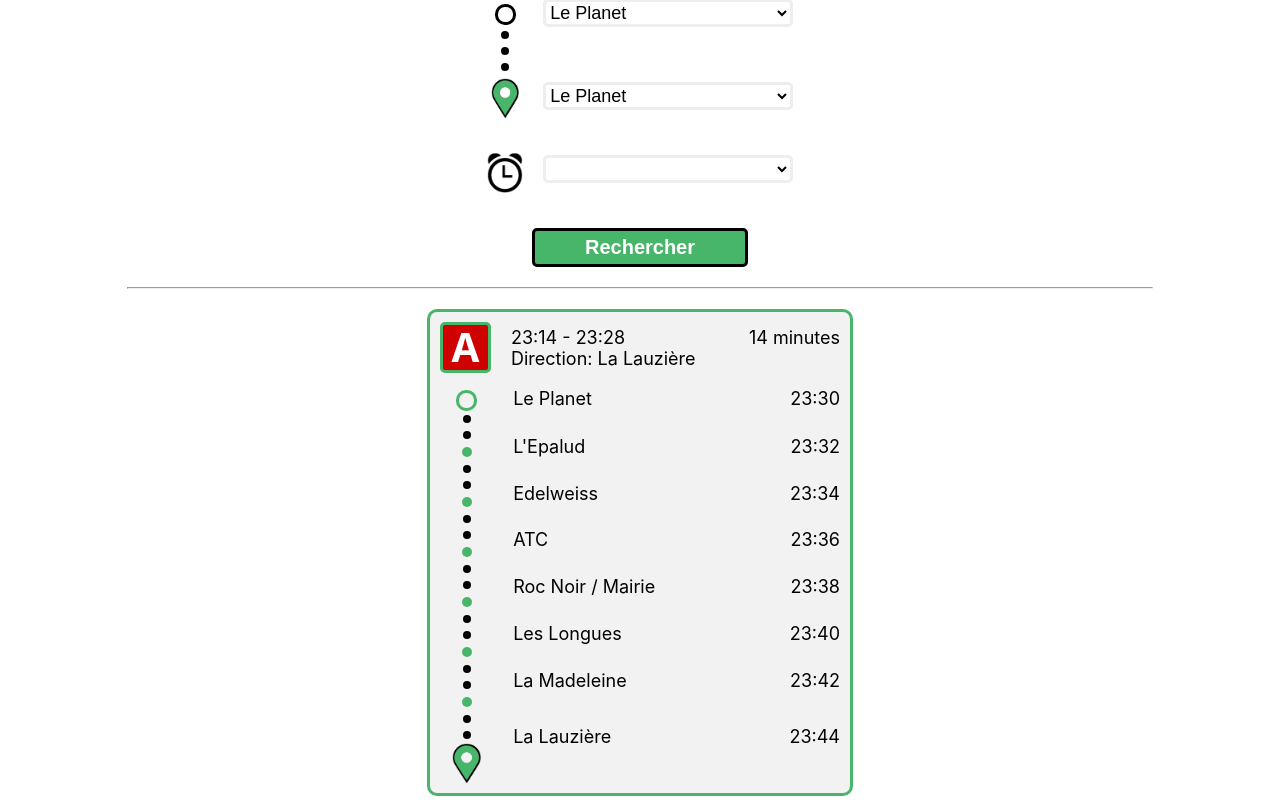
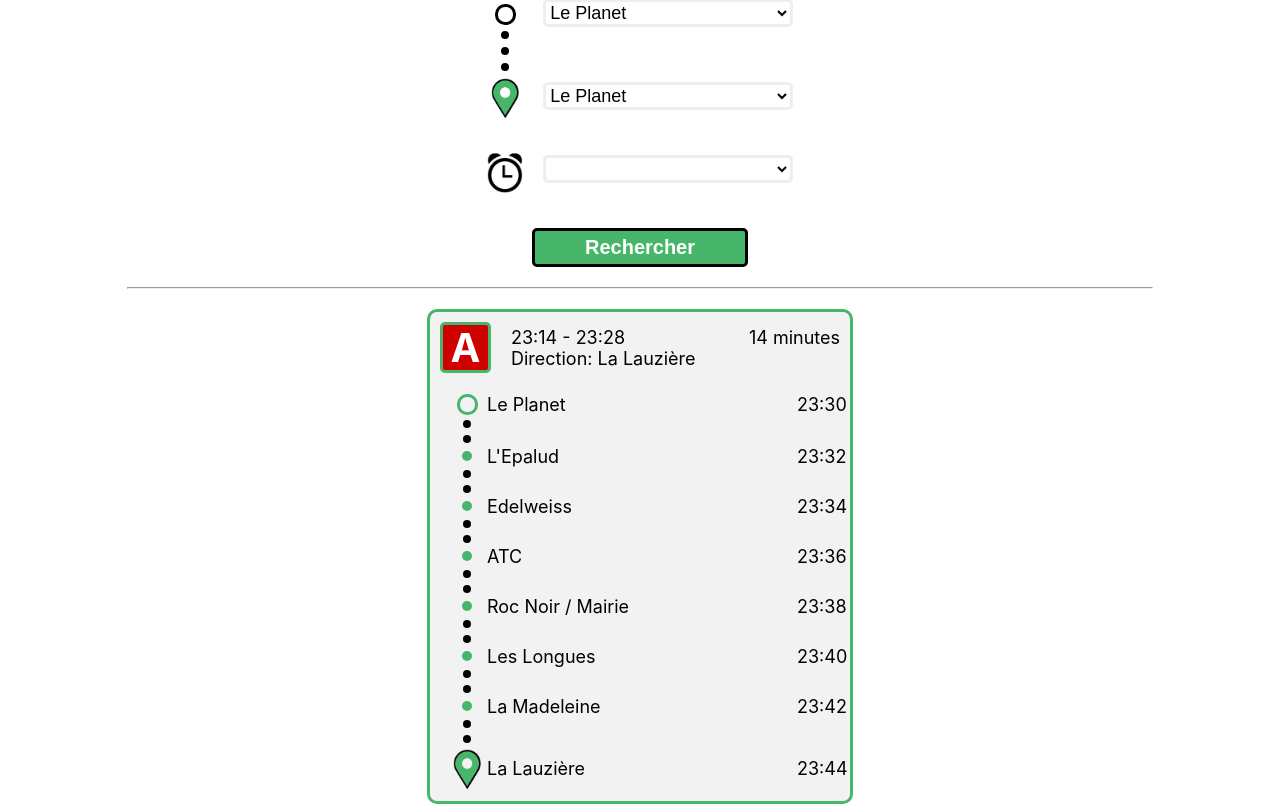
Before and after one commit to QuentinRCR/shuttle-time-display, a React (Create React App) app: page / in a window 1280 px wide. Shown: the part 204-1008 px from the top of the page. Built offline with nearby package versions, Linux system fonts and the light colour scheme.

Commit message:
change the display of the stops from flex to grid to align the text

```diff
--- a/src/components/resultBox.js
+++ b/src/components/resultBox.js
@@ -5,39 +5,39 @@ import React from 'react';
 
 
 
-function resultBox(){
-    const stopDetails=[
+function resultBox() {
+    const stopDetails = [
         {
-            "stop" :"Le Planet",
-            "stopTime":"23:30"
+            "stop": "Le Planet",
+            "stopTime": "23:30"
         },
         {
-            "stop" :"L'Epalud",
-            "stopTime":"23:32"
+            "stop": "L'Epalud",
+            "stopTime": "23:32"
         },
         {
-            "stop" :"Edelweiss",
-            "stopTime":"23:34"
+            "stop": "Edelweiss",
+            "stopTime": "23:34"
         },
         {
-            "stop" :"ATC",
-            "stopTime":"23:36"
+            "stop": "ATC",
+            "stopTime": "23:36"
         },
         {
-            "stop" :"Roc Noir / Mairie",
-            "stopTime":"23:38"
+            "stop": "Roc Noir / Mairie",
+            "stopTime": "23:38"
         },
         {
-            "stop" :"Les Longues",
-            "stopTime":"23:40"
+            "stop": "Les Longues",
+            "stopTime": "23:40"
         },
         {
-            "stop" :"La Madeleine",
-            "stopTime":"23:42"
+            "stop": "La Madeleine",
+            "stopTime": "23:42"
         },
         {
-            "stop" :"La Lauzière",
-            "stopTime":"23:44"
+            "stop": "La Lauzière",
+            "stopTime": "23:44"
         }
     ];
 
@@ -53,12 +53,14 @@ function resultBox(){
                     <p className="direction">Direction: La Lauzière</p>
                 </p>
             </div>
-            <div className="expandedPart">
-                <div className="icons">
+
+
+            {/*The expended part is a grid with all necessary informations */}
+            <div style={{ gridTemplateRows: "23px repeat("+(stopDetails.length-2).toString()+", 15px 15px 20px) 15px 15px 45px" }} className="expandedPart2"> {/*Define curtom row for the start icon, the repeat for every stop and then the last two dots and the position icon*/}
                 <div className="startItem"></div>
                 <div className="dot"></div>
                 <div className="dot"></div>
-                    {Array.from({ length: stopDetails.length-2 },() => //display the correct amount of stops in the icons
+                {Array.from({ length: stopDetails.length - 2 }, () => //display the correct amount of stops in the icons
                     <React.Fragment>
                         <div className="stopIcon"></div>
                         <div className="dot"></div>
@@ -66,17 +68,21 @@ function resultBox(){
                     </React.Fragment>
                 )}
                 <img className='positionIcon' src={positionIcon} alt="" />
+                {stopDetails?.map((stopDetail,index) => //display the info of each item of stopDetails
+                    <React.Fragment>
+                        <p className="stop">{stopDetail["stop"]}</p>
+                        {index!==stopDetails.length-1 ? <div className="filler"></div> : ""}  {/*this div fill the 2 rows corresponding to black dots to that the text is centered */}
+                        {/* no filler for the last since there is no dot after */}
+                    </React.Fragment>
+                )}
+                {stopDetails?.map((stopDetail) => //display the info of each time of stopDetails
+                    <React.Fragment>
+                        <p className="timeStop">{stopDetail["stopTime"]}</p>
+                        <div className="filler"></div> {/*no need to remove the filler */}
+                    </React.Fragment>
+                )}
             </div>
-                <div className="text">
-                    {stopDetails?.map(stopDetail => //display the info of each item of stopDetails
-                        <div className="stopAndTime">
-                            <p className="stop">{stopDetail["stop"]}</p>
-                            <p className="timeStop">{stopDetail["stopTime"]}</p>
-                        </div>
-                    )}
 
-                </div>
-            </div>
         </div>
     );
 }
--- a/src/components/resultBox.scss
+++ b/src/components/resultBox.scss
@@ -17,11 +17,11 @@
         align-items: center;
         width: 100%;
 
-        .infos{
+        .infos {
             margin-left: 20px;
             width: 100%;
 
-            .times{
+            .times {
                 display: flex;
                 justify-content: space-between;
 
@@ -30,78 +30,62 @@
         }
     }
 
-    .expandedPart{
-        margin-top: 15px;
-        display: flex;
+
+    .expandedPart2 {
         width: 100%;
-        //border: solid blue;
+        margin-top: 20px;
+        margin-left: 14px;
+        display: grid;
+        grid-template-columns: 40px 1fr 50px;
+        /*grid-template-rows: 27px repeat(6, 15px 15px 20px) 15px 15px 45px;*/ //this property is dinamically set
+        grid-auto-flow: column;
 
 
-        .icons{
-            display: flex;
-            flex-direction: column;
-            align-items: center;
-            width: 65px; //to have the icons center compared to the line letter
-            //border: solid red;
-
-            .startItem{
+        .startItem {
             height: 15px;
             width: 15px;
             border-radius: 10px;
-                border: solid #47b66a 3px;
-                //margin-bottom: 2px;
-                margin-top: 1.5px; //to be ligned with the name
+            border: solid #47b66a;
+            justify-self: center;
+            align-self: center;
         }
 
-            .dot{
+        .dot {
             height: 8px;
             width: 8px;
             border-radius: 4px;
             background-color: black;
-                margin-top: 4px;
-                margin-bottom: 4px;
+            align-self: center;
+            justify-self: center;
         }
 
-            .stopIcon{
+        .stopIcon {
             height: 10px;
             width: 10px;
             border-radius: 5px;
             background-color: #47b66a;
-                margin-top: 4px;
-                margin-bottom: 4px;
+            align-self: center;
+            justify-self: center;
         }
 
-            .positionIcon{
-                //margin-top: 3px;
+        .positionIcon {
             height: 40px;
+            align-self: center;
+            justify-self: center;
+        }
+
+        .stop{
+            align-self: center;
+        }
+
+        .timeStop{
+            align-self: center;
+
+        }
+
+        .filler{
+            grid-row: span 2;
         }
     }
 
-        .text{
-            //border: #47b66a solid;
-            width: 100%;
-            margin-left: 20px;
-
-
-            .stopAndTime{
-                display: flex;
-                justify-content: space-between;
-                //border: solid green;
-
-                &:first-child{
-                    margin-top: 0;
-                    padding-bottom: 1px;
 }
-
-                margin-top: 25.75px;
-                margin-bottom: 25.75px; //to mat
-
-                &:last-child{
-                    padding-top: 10px;
-                }
-            }
-        }
-
-
-    }
-}
```
Lines whose indentation alone changed are shown as unchanged.
